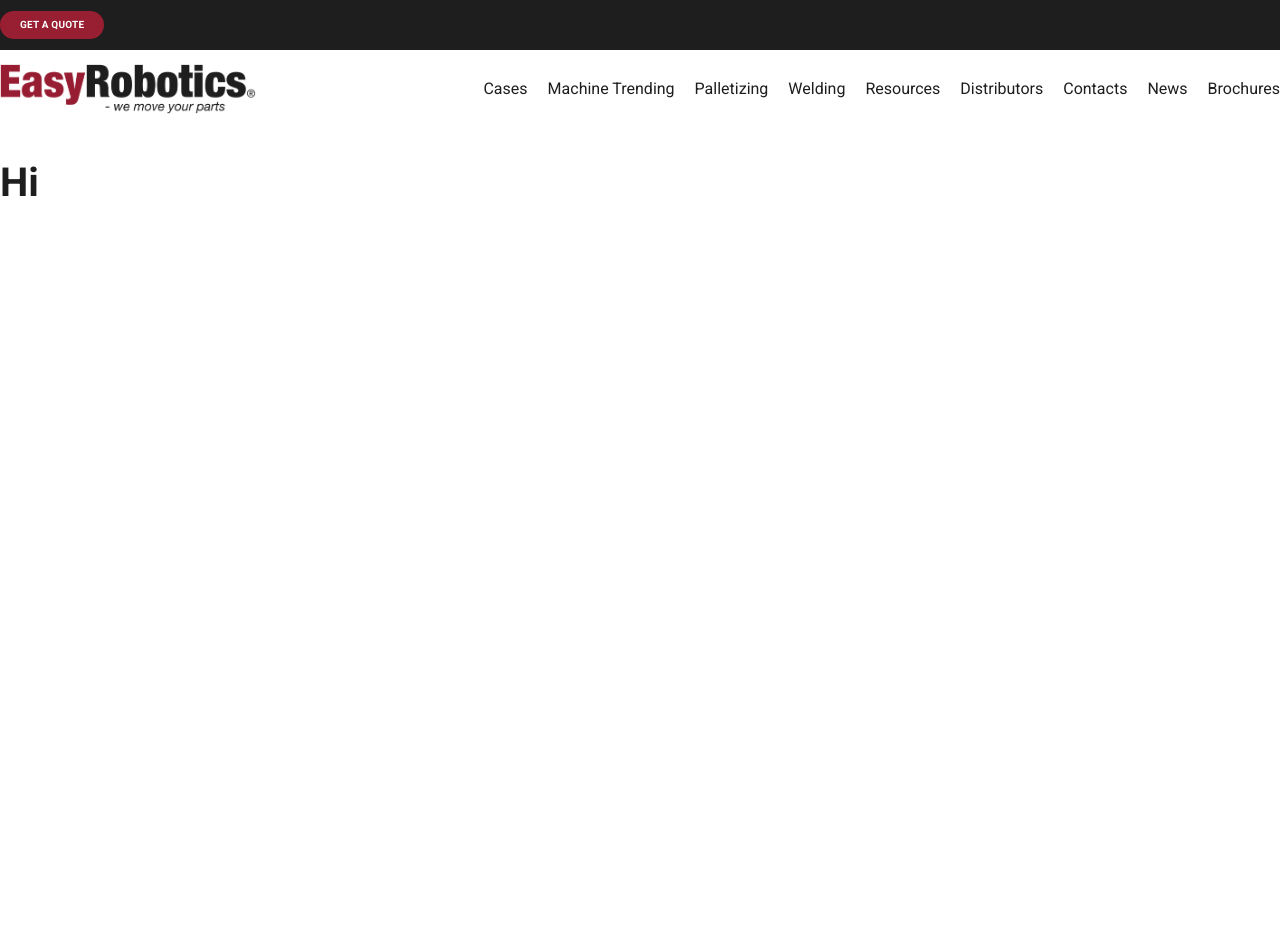
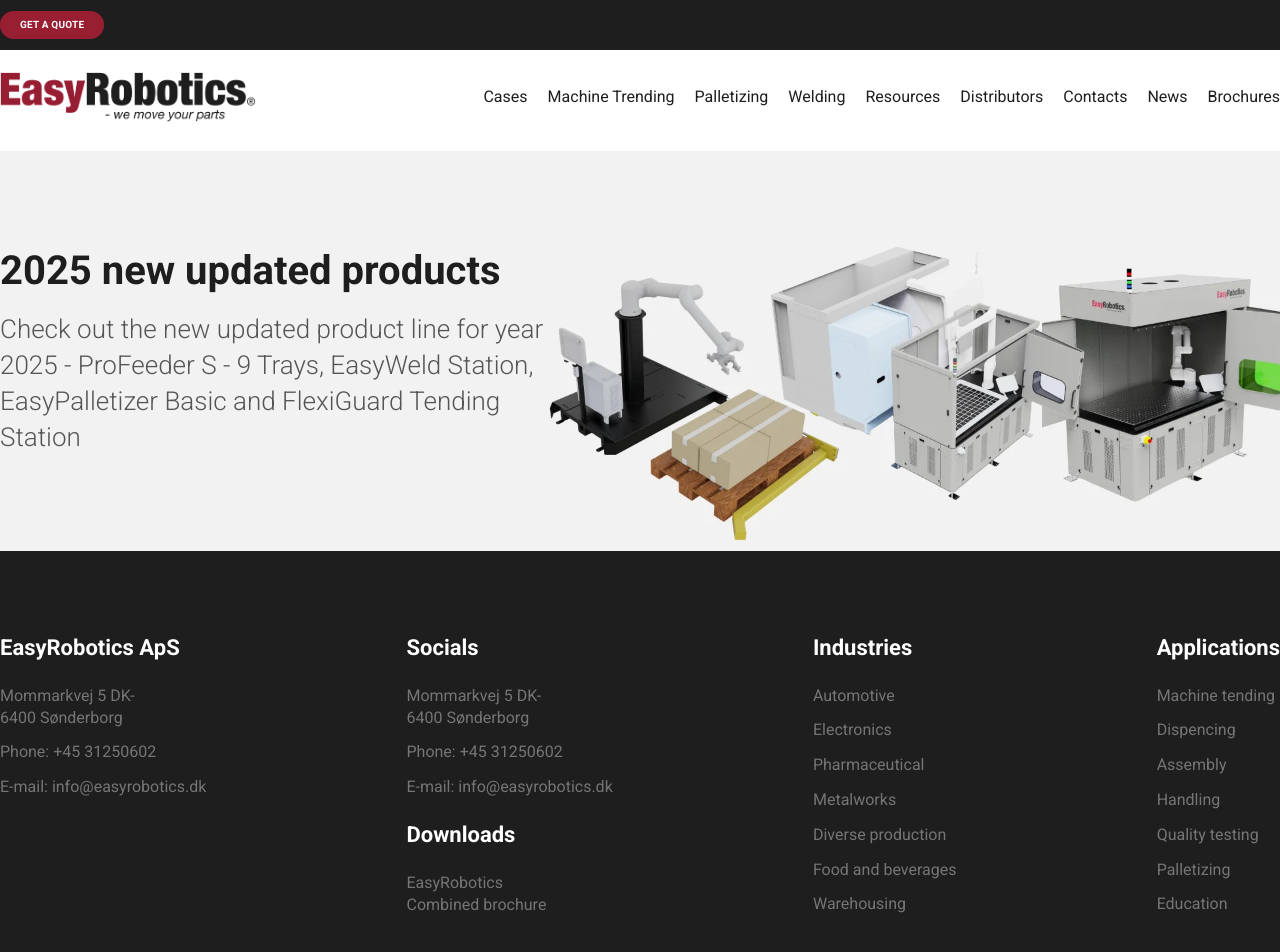
Before and after one commit to riyazz03/easyrobotics, a Next.js app: page / in a window 1280 px wide. Shown: the top 952 px of the page. Before the commit the page ends 800 px from the top, so only its background shows below. Built offline with nearby package versions, Linux system fonts and the light colour scheme.

Commit message:
Home Section Landing Update

```diff
--- a/app/Componets/Footer.jsx
+++ b/app/Componets/Footer.jsx
@@ -0,0 +1,72 @@
+import '../Styles/Footer.css';
+
+export default function Footer() {
+    return (
+        <div className='footer-wrapper'>
+            <div className="footer-container">
+                <div className="footer-blocks">
+                    <h4>EasyRobotics ApS</h4>
+                    <div className="footer-links-blocks">
+                        <a className='footer-address' href="">Mommarkvej 5
+                            DK-6400 Sønderborg</a>
+                        <a href="">Phone: +45 31250602</a>
+                        <a href="">E-mail: info@easyrobotics.dk</a>
+                    </div>
+                </div>
+                <div className="footer-blocks">
+                    <h4>Socials</h4>
+                    <div className="footer-links-blocks">
+                        <a className='footer-address' href="">Mommarkvej 5
+                            DK-6400 Sønderborg</a>
+                        <a href="">Phone: +45 31250602</a>
+                        <a href="">E-mail: info@easyrobotics.dk</a>
+                    </div>
+                    <h4>Downloads</h4>
+                    <div className="footer-links-blocks">
+                        <a href="" className='footer-address'>
+                            EasyRobotics Combined brochure</a>
+                    </div>
+                </div>
+                <div className="footer-blocks">
+                    <h4>Industries</h4>
+                    <div className="footer-links-blocks">
+                        <a href="">Automotive
+                        </a>
+                        <a href="">Electronics
+                        </a>
+                        <a href=""> Pharmaceutical
+                        </a>
+                        <a href="">Metalworks
+                        </a>
+                        <a href="">Diverse production
+                        </a>
+                        <a href="">Food and beverages
+                        </a>
+                        <a href="">Warehousing</a>
+
+                    </div>
+
+                </div>
+                <div className="footer-blocks">
+                    <h4>Applications</h4>
+                    <div className="footer-links-blocks">
+                        <a href="">Machine tending
+                        </a>
+                        <a href="">Dispencing
+                        </a>
+                        <a href=""> Assembly
+                        </a>
+                        <a href="">Handling
+                        </a>
+                        <a href="">Quality testing
+                        </a>
+                        <a href="">Palletizing
+                        </a>
+                        <a href="">Education</a>
+
+                    </div>
+                </div>
+            </div>
+        </div>
+    );
+}
--- a/app/Componets/Navbar.jsx
+++ b/app/Componets/Navbar.jsx
@@ -23,7 +23,6 @@
           <a href="">News</a>
           <a href="">Brochures</a>
         </div>
-
       </div>
     </div>
   );
--- /dev/null
+++ b/app/Sections/HomePageLanding.jsx
@@ -0,0 +1,18 @@
+import '../Styles/HomePageLanding.css';
+
+export default function HomePageLanding() {
+    return (
+        <div className="home_landing_section">
+            <div className="main-container home_page_landing_container">
+                <div className="home_landing_content">
+                    <h1>2025 new updated products</h1>
+                    <h2>
+                        Check out the new updated product line for year
+                        2025 - ProFeeder S - 9 Trays, EasyWeld Station,
+                        EasyPalletizer Basic and FlexiGuard Tending Station
+                    </h2>
+                </div>
+            </div>
+        </div>
+    );
+}
--- /dev/null
+++ b/app/Sections/HomeProducts.jsx
@@ -0,0 +1,11 @@
+import '../Styles/HomeProductSection.css';
+
+export default function HomeProductSection() {
+    return (
+      <div className="home_product_section">
+        <div className="main-container">
+
+        </div>
+      </div>
+    );
+}
--- a/app/Styles/Footer.css
+++ b/app/Styles/Footer.css
@@ -0,0 +1,29 @@
+.footer-wrapper{
+    background-color: #1e1e1e;
+    padding: 60px 0 80px;
+}
+
+.footer-container{
+    width: 80rem;
+    min-width: 80rem;
+    margin: 0 auto;
+    position: relative;
+    display: flex;
+    justify-content: space-between;
+    align-items: start;
+}
+
+.footer-wrapper h4{
+    color: white;
+    margin: 1.5rem 0;
+
+}
+.footer-links-blocks{
+    display: flex;
+    flex-direction: column;
+    gap: 0.8rem;
+}
+
+.footer-links-blocks .footer-address{
+    width: 10rem;
+}
--- /dev/null
+++ b/app/Styles/HomePageLanding.css
@@ -0,0 +1,23 @@
+.home_landing_section{
+    height: 25rem;
+    min-height: 25rem;
+    background-color: #f2f2f2;
+    display: flex;
+    justify-content: center;
+    align-items: center;
+}
+.home_landing_content{
+    width: 44%;
+    display: flex;
+    flex-direction: column;
+    gap: 1rem;
+}
+.home_page_landing_container{
+    height: 100%;
+    display: flex;
+    align-items: center;
+    background-image: url(/images/homepage-bg.webp);
+    background-position: 85% 0%;
+    background-repeat: no-repeat;
+    background-size: cover;
+}
--- a/app/Styles/Navbar.css
+++ b/app/Styles/Navbar.css
@@ -1,4 +1,4 @@
-.navbar-fixed{
+.navbar-fixed {
   position: relative;
 }
 
@@ -10,8 +10,8 @@
   display: flex;
   justify-content: space-between;
   align-items: center;
-  padding: 2.8rem 0;
-  padding-top: 4rem;
+  padding: 1.8rem 0;
+  padding-top: 4.5rem;
 }
 .nav-container-top {
   width: 80rem;
@@ -30,7 +30,7 @@
   width: 100%;
 }
 
-.nav-links{
+.nav-links {
   display: flex;
   justify-content: center;
   gap: 1.25rem;
@@ -38,11 +38,11 @@
   color: #1e1e1e;
 }
 
-.nav-links a{
+.nav-links a {
   color: #1e1e1e;
 }
 
-.overlay-navbar{
+.overlay-navbar {
   height: 3.125rem;
   min-width: 3.125rem;
   display: flex;
--- a/app/layout.js
+++ b/app/layout.js
@@ -1,6 +1,7 @@
 import { Roboto } from "next/font/google";
 import "./globals.css";
 import Navbar from "./Componets/Navbar";
+import Footer from "./Componets/Footer";
 
 const roboto = Roboto({
   variable: "--font-roboto",
@@ -20,7 +21,7 @@
       <body className={`${roboto.variable} antialiased`}>
         <Navbar />
         {children}
-
+        <Footer />
       </body>
     </html>
   );
--- a/app/page.js
+++ b/app/page.js
@@ -1,5 +1,11 @@
+import HomePageLanding from "./Sections/HomePageLanding";
+import HomeProductSection from "./Sections/HomeProducts";
+
 export default function Home() {
-  return (
-    <h1>Hi</h1>
+  return(
+  <>
+  <HomePageLanding />
+  <HomeProductSection />
+  </>
   );
 }
```
Also changed, not shown: app/Styles/HomeProductSection.css (added), public/Images/homepage-bg.webp (added). Lines whose indentation alone changed are shown as unchanged.
